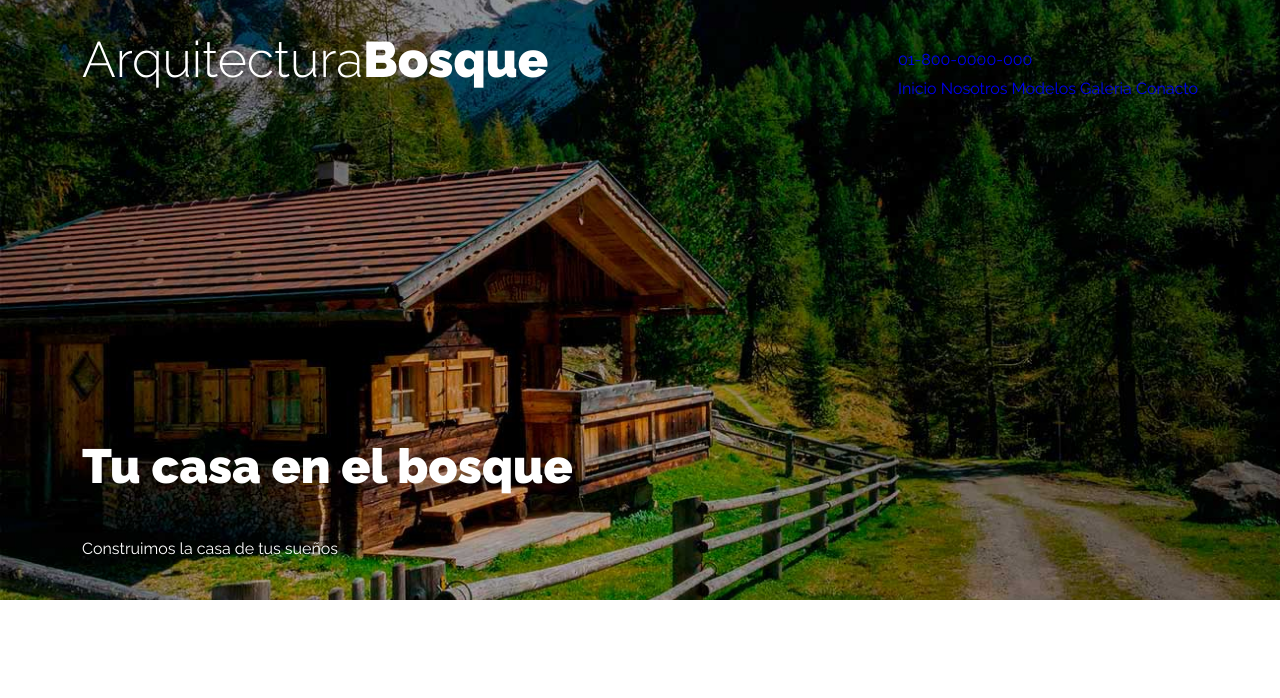
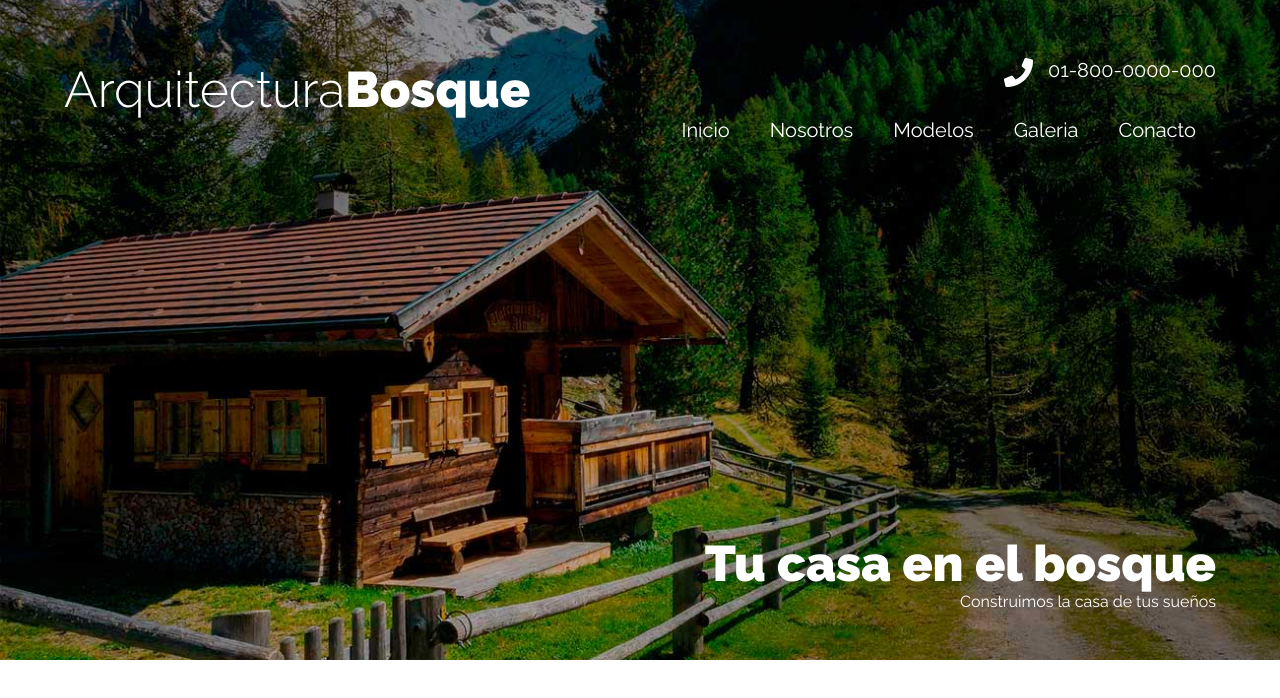
Before and after one commit to soldiersnake/arquitectura, a plain HTML site: page index.html in a window 1280 px wide. Drawn offline with Linux system fonts and the light colour scheme.

Commit message:
header ok

```diff
--- a/css/styles.css
+++ b/css/styles.css
@@ -1,16 +1,18 @@
 :root {
-    --blanco: #FFF;
+  --blanco: #fff;
   --negro: #111111;
-    --gris: #343A40;
+  --gris: #343a40;
 
-    --fuentePrincipal: 'Raleway', sans-serif;
+  --fuentePrincipal: "Raleway", sans-serif;
 }
 
 html {
   font-size: 62.5%;
   box-sizing: border-box;
 }
-*, *:before, *:after {
+*,
+*:before,
+*:after {
   box-sizing: inherit;
 }
 
@@ -19,13 +21,15 @@ body {
   font-size: 1.6rem;
   line-height: 1.8;
 }
-h1, h2, h3 {
+h1,
+h2,
+h3 {
   font-weight: 900;
   line-height: 1.2;
   margin: 1rem 0 4rem 0;
 }
 
-h1{
+h1 {
   font-size: 4.8rem;
 }
 h2 {
@@ -50,8 +54,8 @@ img {
   color: var(--gris);
   background-color: var(--blanco);
   border: 1px solid var(--gris);
-    padding: .5rem 2rem;
-    transition: background-color .3s;
+  padding: 0.5rem 2rem;
+  transition: background-color 0.3s;
 }
 .btn:hover {
   background-color: var(--gris);
@@ -59,15 +63,15 @@ img {
 }
 
 /** UTILIDADES **/
-.text-center{
+.text-center {
   text-align: center;
 }
-.mt-5{
+.mt-5 {
   margin-top: 5rem;
 }
 
 /* HEADER */
-.header{
+.header {
   min-height: 60rem;
   background-image: url(../img/hero.jpg);
   background-repeat: no-repeat;
@@ -75,36 +79,107 @@ img {
   background-position: center;
   padding: 5rem 0;
 }
-@media (min-width: 768px) {
-    .header{
-        padding: 2rem;
-    }
-}
 
-.contenido-header{
+.contenido-header {
   display: flex;
   flex-direction: column;
   height: calc(60rem - 4rem);
   justify-content: space-between;
   color: var(--blanco);
 }
-.nombre-sitio{
+.nombre-sitio {
   font-weight: 300;
   text-align: center;
   font-size: 3rem;
 }
 @media (min-width: 768px) {
-    .nombre-sitio{
+  .nombre-sitio {
     font-size: 5rem;
   }
 }
-.nombre-sitio span{
+.nombre-sitio span {
   font-weight: 900;
 }
 @media (min-width: 768px) {
-    .barra{
+  .barra {
     display: flex;
     justify-content: space-between;
     align-items: center;
   }
 }
+
+.contacto {
+  display: flex;
+  flex-direction: column;
+  align-items: center;
+}
+@media (min-width: 768px) {
+  .contacto {
+    align-items: flex-end;
+  }
+}
+.telefono {
+  display: flex;
+}
+.telefono::before {
+  content: "";
+  display: block;
+  width: 4rem;
+  height: 4rem;
+  background-image: url(../img/telefono.png);
+  background-repeat: no-repeat;
+  background-position: center center;
+  margin-right: 1rem;
+}
+.header a {
+  color: var(--blanco);
+  font-size: 2rem;
+}
+.navegacion {
+  display: flex;
+  flex-direction: column;
+  align-items: center;
+  width: 100%;
+  margin-top: 1rem;
+}
+@media (min-width: 768px) {
+  .navegacion {
+    flex-direction: row;
+  }
+}
+.navegacion a {
+  padding-top: 0.5rem;
+  transition: background-color 300ms;
+  width: 100%;
+  text-align: center;
+}
+@media (min-width: 768px) {
+  .navegacion a {
+    padding: 1rem 2rem;
+  }
+}
+.navegacion a:hover {
+  background-color: rgb(255 255 255 / 0.5);
+  color: var(--negro);
+}
+.slogan {
+  text-align: center;
+}
+@media (min-width: 768px) {
+  .slogan {
+    text-align: right;
+  }
+}
+.slogan h1 {
+  font-size: 3rem;
+  margin: 0;
+}
+@media (min-width: 768px) {
+  .slogan h1 {
+    font-size: 5rem;
+  }
+}
+.slogan p {
+    margin: 0;
+    line-height: 1;
+}
```
Lines whose indentation alone changed are shown as unchanged.
